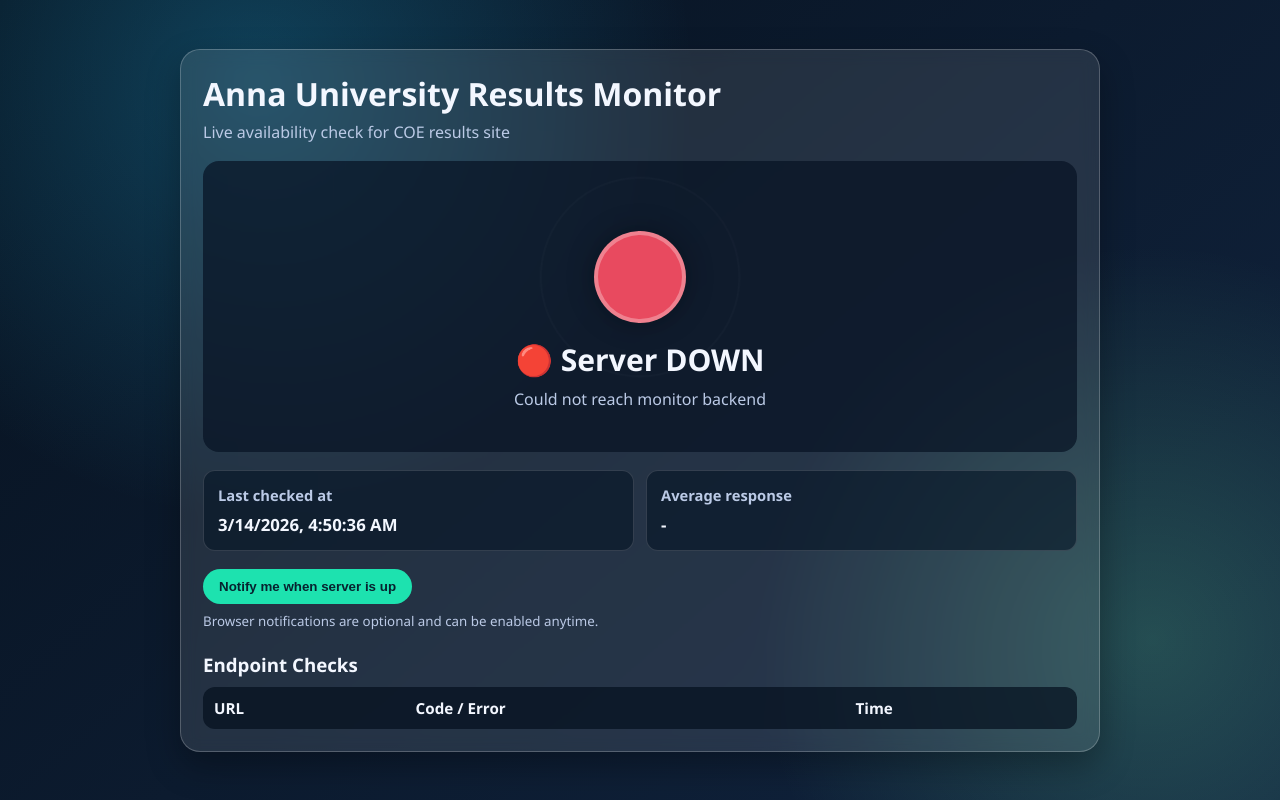
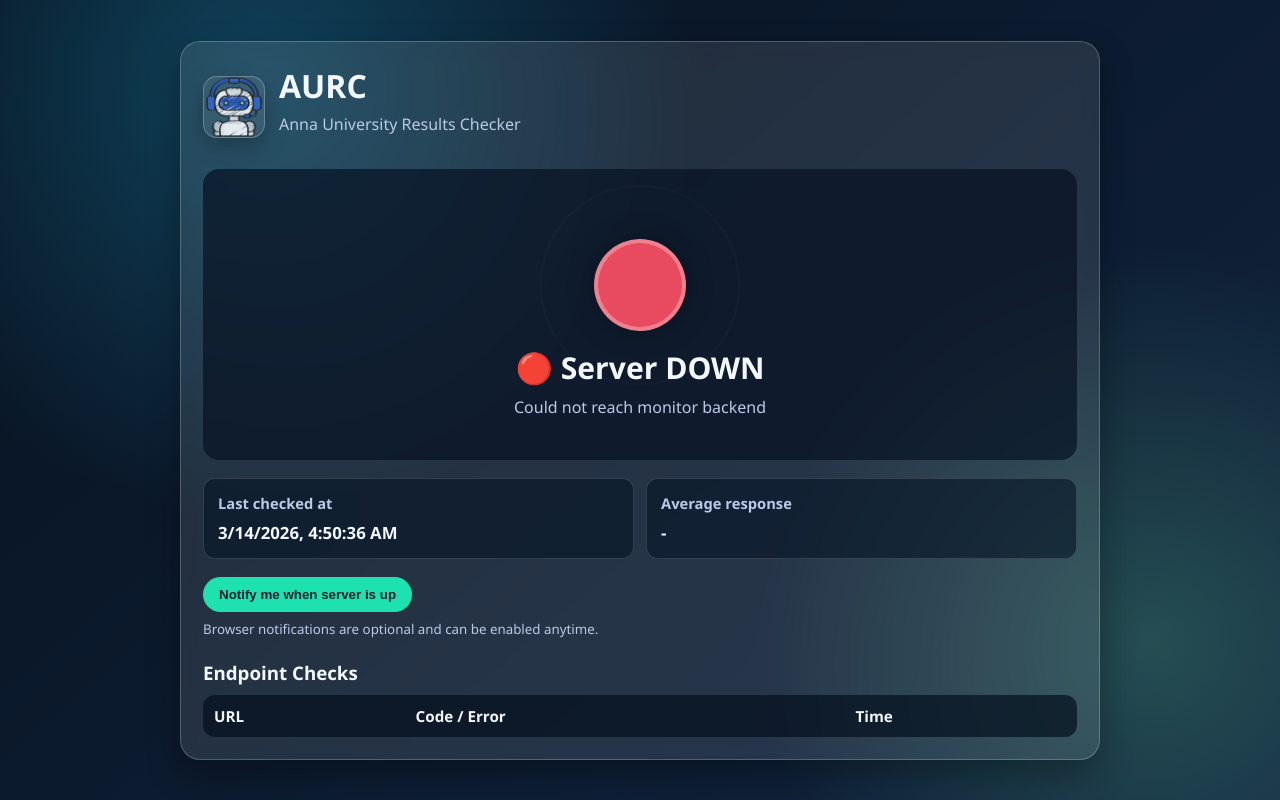
Before and after one commit to SriramBharath-7/AURC, a website: page public/index.html in a window 1280 px wide. Drawn offline with Linux system fonts and the light colour scheme; no server answers.

Commit message:
Add AURC branding and logo to dashboard

```diff
--- a/public/index.html
+++ b/public/index.html
@@ -3,14 +3,20 @@
   <head>
     <meta charset="UTF-8" />
     <meta name="viewport" content="width=device-width, initial-scale=1.0" />
-    <title>Anna University Results Monitor</title>
+    <title>AURC</title>
+    <link rel="icon" type="image/png" href="logo.png" />
     <link rel="stylesheet" href="style.css" />
   </head>
   <body>
     <main class="dashboard">
       <header class="dashboard-header">
-        <h1>Anna University Results Monitor</h1>
-        <p>Live availability check for COE results site</p>
+        <div class="brand-row">
+          <img src="logo.png" alt="AURC logo" class="brand-logo" />
+          <div>
+            <h1>AURC</h1>
+            <p>Anna University Results Checker</p>
+          </div>
+        </div>
       </header>
 
       <section class="status-card">
--- a/public/script.js
+++ b/public/script.js
@@ -77,7 +77,7 @@
   playUpBeep();
 
   if ("Notification" in window && Notification.permission === "granted") {
-    new Notification("Anna University Results", {
+    new Notification("AURC", {
       body: "Server is UP now. You can check your results.",
       icon: "https://cdn.jsdelivr.net/gh/twitter/twemoji@14.0.2/assets/72x72/1f7e2.png"
     });
--- a/public/style.css
+++ b/public/style.css
@@ -46,6 +46,22 @@
 .dashboard-header p {
   margin-top: 6px;
   color: var(--muted);
+}
+
+.brand-row {
+  display: flex;
+  align-items: center;
+  gap: 14px;
+}
+
+.brand-logo {
+  width: 62px;
+  height: 62px;
+  border-radius: 14px;
+  object-fit: cover;
+  border: 1px solid rgba(255, 255, 255, 0.24);
+  background: rgba(255, 255, 255, 0.08);
+  box-shadow: 0 8px 22px rgba(0, 0, 0, 0.25);
 }
 
 .status-card {
@@ -203,6 +219,12 @@
     padding: 16px;
   }
 
+  .brand-logo {
+    width: 50px;
+    height: 50px;
+    border-radius: 12px;
+  }
+
   .status-card {
     padding: 18px;
   }
```
Also changed, not shown: README.md, public/logo.png (added).
